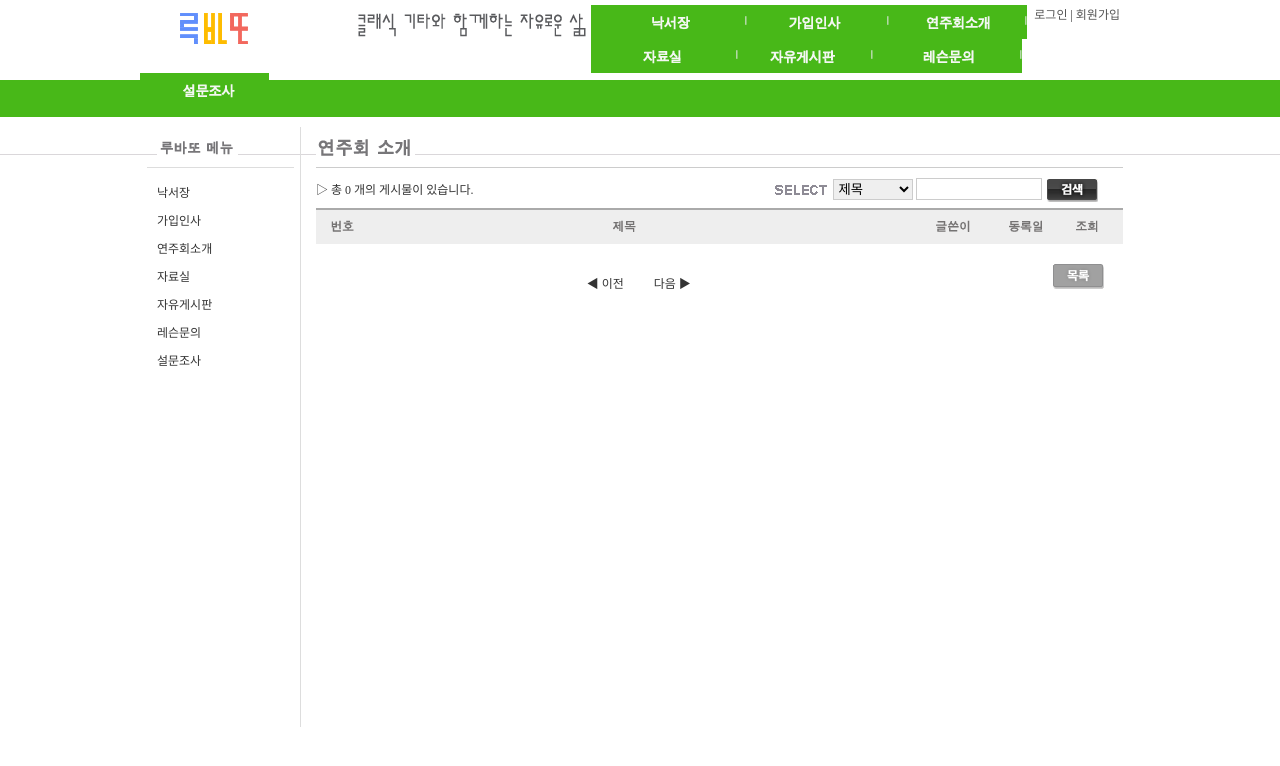
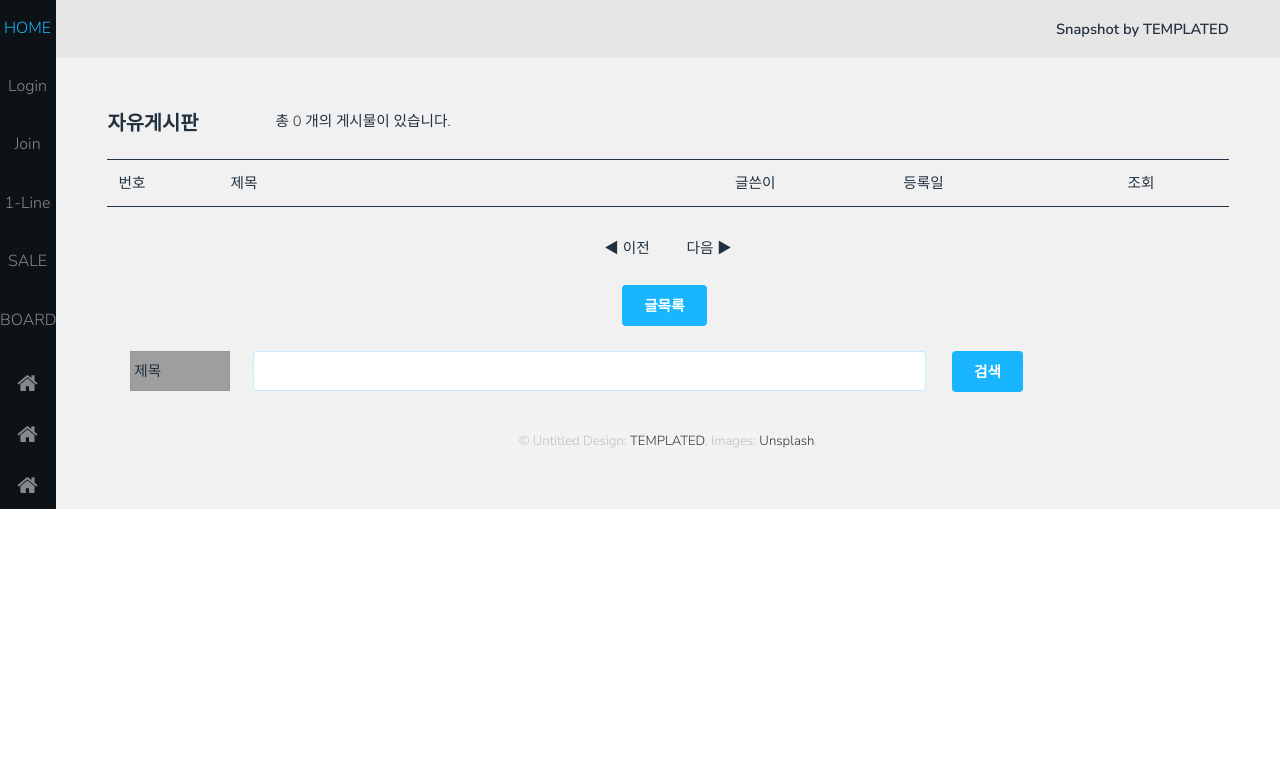
Before and after one commit to koreatech-sjr/homework_php, a PHP site: page /concert/list.php in a window 1280 px wide. Shown: the top 766 px of the page. Run offline with PHP 8.4, Linux system fonts and the light colour scheme; data that the repository does not hold is empty; grey boxes are pictures that could not be loaded.

Commit message:
add concert/list.php // freeboard function

```diff
--- a/concert/list.php
+++ b/concert/list.php
@@ -4,10 +4,28 @@
 ?>
 	<!DOCTYPE HTML PUBLIC "-//W3C//DTD HTML 4.01 Transitional//EN" "http://www.w3.org/TR/html4/loose.dtd">
 	<html>
+
 	<head>
 		<meta charset="utf-8">
-<link href="../css/common.css" rel="stylesheet" type="text/css" media="all">
-<link href="../css/concert.css" rel="stylesheet" type="text/css" media="all">
+		<link rel="stylesheet" href="../assets/css/main.css" />
+		<style media="screen">
+				select {
+					 width: 100px; /* 원하는 너비설정 */
+					 padding: .4em .2em; /* 여백으로 높이 설정 */
+					 font-family: inherit; /* 폰트 상속 */
+					 background: url(https://farm1.staticflickr.com/379/19928272501_4ef877c265_t.jpg) no-repeat 95% 50%; /* 네이티브 화살표 대체 */ border: 1px solid #999; border-radius: 0px; /* iOS 둥근모서리 제거 */
+					 -webkit-appearance: none; /* 네이티브 외형 감추기 */
+					 -moz-appearance: none;
+					 appearance: none;
+				 }
+		</style>
+		<style type="text/css">
+		a:link {text-decoration: none; color: #333333;}
+		a:visited {text-decoration: none; color: #333333;}
+		a:active {text-decoration: none; color: #333333;}
+		a:hover {text-decoration: underline; color: red;}
+		</style>
+
 	</head>
 	<?
 	include "../lib/dbconn.php";
@@ -50,54 +68,50 @@
 	$start = ($page - 1) * $scale;
 	$number = $total_record - $start;
 ?>
+
 		<body>
-<div id="wrap">
-  <div id="header">
-    <? include "../lib/top_login2.php"; ?>
-  </div>  <!-- end of header -->
+			<div class="page-wrap">
+				<!-- nav -->
+				<nav id="nav">
+					<? include "../lib/top_login1.php"; ?>
+				</nav>
+				<section id="main">
+					<header id="header">
+						<div>Snapshot <span>by TEMPLATED</span></div>
+					</header>
+					<section>
 
-  <div id="menu">
-	<? include "../lib/top_menu2.php"; ?>
-  </div>  <!-- end of menu -->
+						<div class="inner">
 
 							<div id="content">
-	<div id="col1">
-		<div id="left_menu">
-<?
-			include "../lib/left_menu.php";
-?>
+
+								<div id="col2">
+
+
+
+									<div id="title" style="width: 100%;">
+										<div style="float: left; width: 15%;">
+											<h3>자유게시판</h3>
 										</div>
-	</div>
-	<div id="col2">
-		<div id="title">
-			<img src="../img/title_concert.gif">
+										<div id="list_search1" style="float: left; width:70%;">총
+											<?= $total_record ?> 개의 게시물이 있습니다. </div>
 										</div>
 
-		<form  name="board_form" method="post" action="list.php?table=<?=$table?>&mode=search">
-		<div id="list_search">
-			<div id="list_search1">▷ 총 <?= $total_record ?> 개의 게시물이 있습니다.  </div>
-			<div id="list_search2"><img src="../img/select_search.gif"></div>
-			<div id="list_search3">
-				<select name="find">
-                    <option value='subject'>제목</option>
-                    <option value='content'>내용</option>
-                    <option value='nick'>별명</option>
-                    <option value='name'>이름</option>
-				</select></div>
-			<div id="list_search4"><input type="text" name="search"></div>
-			<div id="list_search5"><input type="image" src="../img/list_search_button.gif"></div>
-		</div>
-		</form>
+
 									<div class="clear"></div>
 
 									<div id="list_top_title">
-			<ul>
-				<li id="list_title1"><img src="../img/list_title1.gif"></li>
-				<li id="list_title2"><img src="../img/list_title2.gif"></li>
-				<li id="list_title3"><img src="../img/list_title3.gif"></li>
-				<li id="list_title4"><img src="../img/list_title4.gif"></li>
-				<li id="list_title5"><img src="../img/list_title5.gif"></li>
-			</ul>
+										<table border="" style="width: 100%;">
+											<tbody>
+												<tr style="width: 100%;">
+													<td style="width: 10%;">번호</td>
+													<td style="width: 45%;">제목</td>
+													<td style="width: 15%;">글쓴이</td>
+													<td style="width: 20%;">등록일</td>
+													<td style="width: 10%;">조회</td>
+												</tr>
+
+
 									</div>
 
 									<div id="list_content">
@@ -118,17 +132,35 @@
 	  $item_date = substr($item_date, 0, 10);
 	  $item_subject = str_replace(" ", "&nbsp;", $row[subject]);
 ?>
-			<div id="list_item">
-				<div id="list_item1"><?= $number ?></div>
-				<div id="list_item2"><a href="view.php?table=<?=$table?>&num=<?=$item_num?>&page=<?=$page?>"><?= $item_subject ?></a></div>
-				<div id="list_item3"><?= $item_nick ?></div>
-				<div id="list_item4"><?= $item_date ?></div>
-				<div id="list_item5"><?= $item_hit ?></div>
-			</div>
+											<tr style="width: 100%;">
+												<td>
+													<?= $number ?>
+												</td>
+												<td>
+													<a href="view.php?table=<?=$table?>&num=<?=$item_num?>&page=<?=$page?>">
+														<?= $item_subject ?>
+													</a>
+												</td>
+												<td>
+													<?= $item_nick ?>
+												</td>
+												<td>
+													<?= $item_date ?>
+												</td>
+												<td>
+													<?= $item_hit ?>
+												</td>
 												<?
    	   $number--;
    }
 ?>
+
+
+
+											</tr>
+											</tbody>
+											</table>
+											<center>
 												<div id="page_button">
 													<div id="page_num"> ◀ 이전 &nbsp;&nbsp;&nbsp;&nbsp;
 														<?
@@ -146,25 +178,67 @@
 		   }
 		?>
 															&nbsp;&nbsp;&nbsp;&nbsp;다음 ▶
+															<br><br>
 													</div>
 													<div id="button">
-					<a href="list.php?table=<?=$table?>&page=<?=$page?>"><img src="../img/list.png"></a>&nbsp;
+														<a href="list.php?table=<?=$table?>&page=<?=$page?>"><input type="button" name="목록" value="글목록"></a>
+														&nbsp;
 														<?
 	if($userid)
 	{
 ?>
-		<a href="write_form.php?table=<?=$table?>"><img src="../img/write.png"></a>
+															<a href="write_form.php?table=<?=$table?>"><input type="button" name="글쓰기" value="글쓰기"></a>
+
 															<?
 	}
 ?>
 													</div>
-			</div> <!-- end of page_button -->
-        </div> <!-- end of list content -->
+												</div>
+												<br>
+												<!-- end of page_button -->
+											</center>
+											<center>
+												<div id="list_search" style="float: center; width: 100%;">
+
+													<div id="list_search3" style="float: left; width: 13%;">
+														<select placeholder="선택">
+															<option value='subject'>제목</option>
+															<option value='content'>내용</option>
+															<option value='nick'>별명</option>
+															<option value='name'>이름</option>
+														</select>
+													</div>
+													<div id="list_search4" style="float: left; width: 60%;">
+														<input type="text" name="search">
+													</div>
+													<div id="list_search5" style="float: left; width: 10%;">
+														&nbsp&nbsp
+														<input type="button" value="검색">
+
+												</div>
+											</center>
+
+									</div>
+									<!-- end of list content -->
+
 									<div class="clear"></div>
 
-	</div> <!-- end of col2 -->
-  </div> <!-- end of content -->
-</div> <!-- end of wrap -->
+								</div>
+								<!-- end of col2 -->
+							</div>
+							<!-- end of col2 -->
+						</div>
+						<!-- end of content -->
+					</section>
+					<footer id="footer">
+						<div class="copyright">
+							&copy; Untitled Design: <a href="https://templated.co/">TEMPLATED</a>. Images: <a href="https://unsplash.com/">Unsplash</a>.
+						</div>
+					</footer>
+				</section>
+			</div>
+			<!-- end of wrap -->
 
 		</body>
+
 	</html>
--- a/index.php
+++ b/index.php
@@ -28,7 +28,7 @@
 						<li><a href="./member/member_form.php"><!--회원가입--><p>Join</p></a></li>
 						<li><a href="./memo/memo.php"><p>1-Line</p></a></li>
 						<li><a href="./free/list.php"><p>SALE</p></a></li>
-						<li><a href="./concert/list.php"><span class="icon fa-home"></span></a></li>
+						<li><a href="./concert/list.php"><p>BOARD</p></a></li>
 						<li><a href="./download/list.php"><span class="icon fa-home"></span></a></li>
 						<li><a href="./greet/list.php"><span class="icon fa-home"></span></a></li>
 						<li><a href="./qna/list.php"><span class="icon fa-home"></span></a></li>
@@ -43,7 +43,7 @@
 					<li><a href="./login/member_form_modify.php"> <p>My</p></a></li>
 					<li><a href="./memo/memo.php"> <p>1-Line</p> </span></a></li>
 					<li><a href="./free/list.php"><p>SALE</p></a></li>
-					<li><a href="./concert/list.php"><span class="icon fa-home"></span></a></li>
+					<li><a href="./concert/list.php"><p>BOARD</p></a></li>
 					<li><a href="./download/list.php"><span class="icon fa-home"></span></a></li>
 					<li><a href="./greet/list.php"><span class="icon fa-home"></span></a></li>
 					<li><a href="./qna/list.php"><span class="icon fa-home"></span></a></li>
--- a/lib/top_login1.php
+++ b/lib/top_login1.php
@@ -8,13 +8,13 @@ p {
 {
 ?>
 
-    <ul style="width=55px; ">
+    <ul style="width=54px; ">
       <li><a href="../index.php" class="active"><!--홈--><p>HOME</p></a></li>
       <li><a href="../login/login_form.php"><!--로그인--><p>Login</p></a></li>
       <li><a href="../member/member_form.php"><!--회원가입--><p>Join</p></a></li>
       <li><a href="../memo/memo.php"><p>1-Line</p></a></li>
       <li><a href="../free/list.php"><p>SALE</p></a></li>
-      <li><a href="../concert/list.php"><span class="icon fa-home"></span></a></li>
+      <li><a href="../concert/list.php"><p>BOARD</p></a></li>
       <li><a href="../download/list.php"><span class="icon fa-home"></span></a></li>
       <li><a href="../greet/list.php"><span class="icon fa-home"></span></a></li>
       <li><a href="../qna/list.php"><span class="icon fa-home"></span></a></li>
@@ -24,13 +24,13 @@ else
 {
 
   ?>
-    <ul style="font-size: medium;">
+    <ul style="width=54px; ">
       <li><a href="../index.php" class="active"><p>HOME</p></a></li>
       <li><a href="../login/logout.php"><p>LogOut</p></span></a></li>
       <li><a href="../login/member_form_modify.php"> <p>My</p></a></li>
       <li><a href="../memo/memo.php"> <p>1-Line</p> </span></a></li>
       <li><a href="../free/list.php"><p>SALE</p></a></li>
-      <li><a href="../concert/list.php"><span class="icon fa-home"></span></a></li>
+      <li><a href="../concert/list.php"><p>BOARD</p></span></a></li>
       <li><a href="../download/list.php"><span class="icon fa-home"></span></a></li>
       <li><a href="../greet/list.php"><span class="icon fa-home"></span></a></li>
       <li><a href="../qna/list.php"><span class="icon fa-home"></span></a></li>
```
Lines whose indentation alone changed are shown as unchanged.
